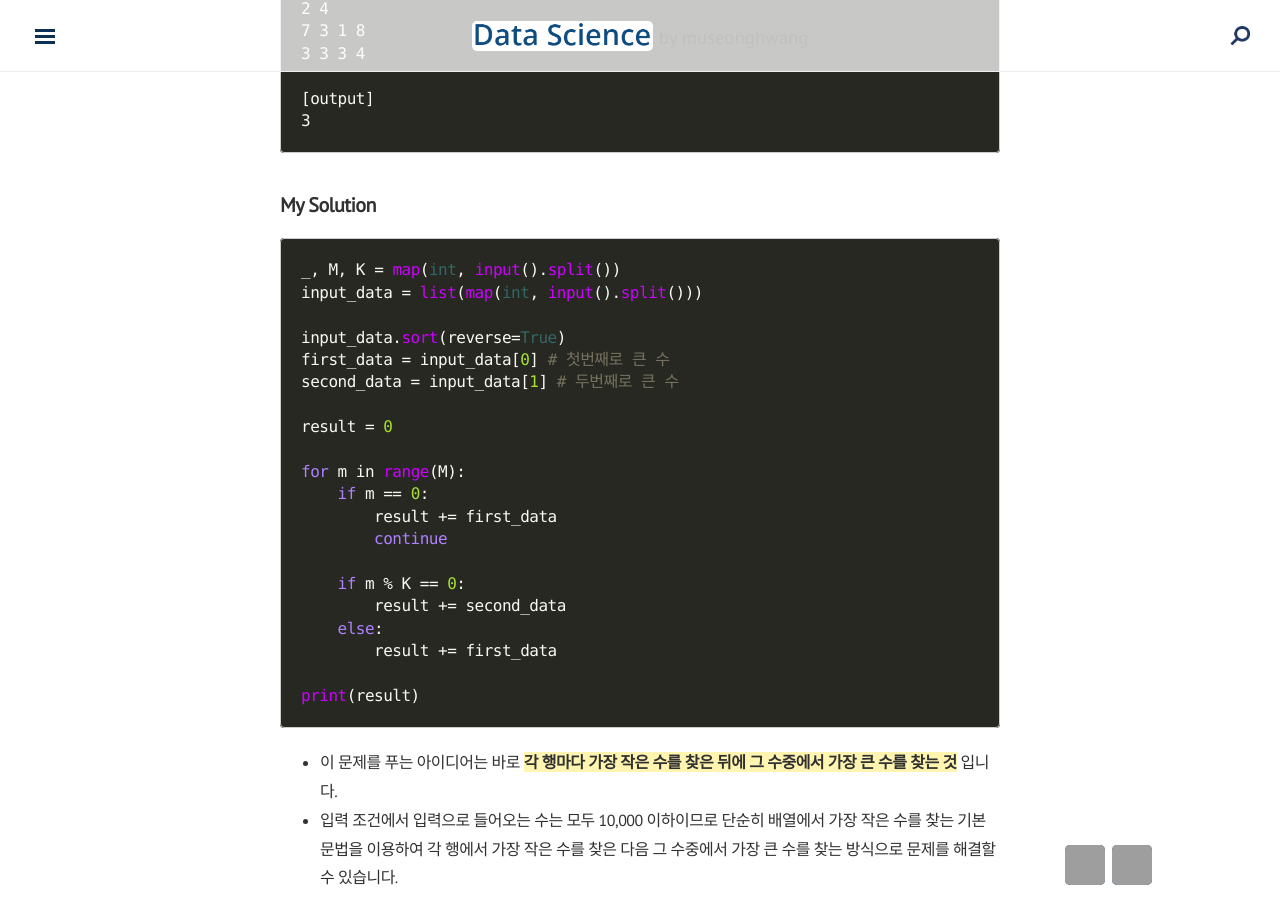
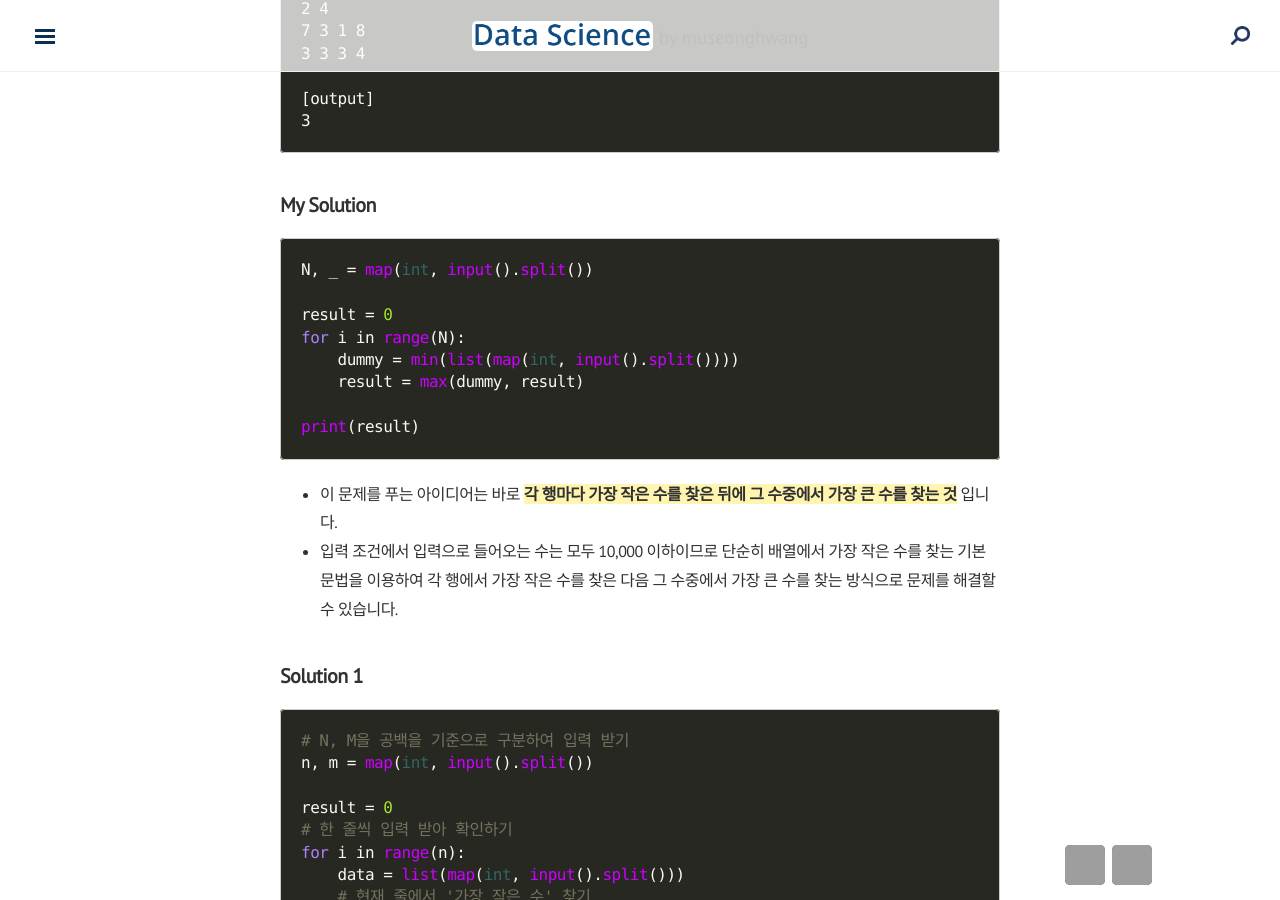
Before and after one commit to museonghwang/museonghwang.github.io, a Jekyll site: the page built from _posts/2022-08-04-algorithm-greedy.md, in a window 1280 px wide and 900 px high, scrolled down 8748 px. Built offline with Jekyll 4.4.1, drawn with Linux system fonts in a browser that asks for light colours; nearby versions of some CDN libraries; formulas are drawn with MathJax 3; comment, search, counter and statistics services are not loaded; grey boxes are pictures that could not be loaded.

Commit message:
algorithm greedy update

````diff
--- a/_posts/2022-08-04-algorithm-greedy.md
+++ b/_posts/2022-08-04-algorithm-greedy.md
@@ -352,24 +352,12 @@ $$int(M\ /\ (K\ +\ 1))\ *\ K\ +\ M\ \%\ (K\ +\ 1)$$
 ## My Solution
 
 ```py
-_, M, K = map(int, input().split())
-input_data = list(map(int, input().split()))
-
-input_data.sort(reverse=True)
-first_data = input_data[0] # 첫번째로 큰 수
-second_data = input_data[1] # 두번째로 큰 수
+N, _ = map(int, input().split())
 
 result = 0
-
-for m in range(M):
-    if m == 0:
-        result += first_data
-        continue
-
-    if m % K == 0:
-        result += second_data
-    else:
-        result += first_data
+for i in range(N):
+    dummy = min(list(map(int, input().split())))
+    result = max(dummy, result)
 
 print(result)
 ```
@@ -469,7 +457,7 @@ N과 K가 주어질 때 N이 1이 될 때까지 1번 혹은 2번의 과정을
 n, k = map(int, input().split())
 
 result = 0
-while(1):
+while 1:
     if n == 1:
         break
 
````
